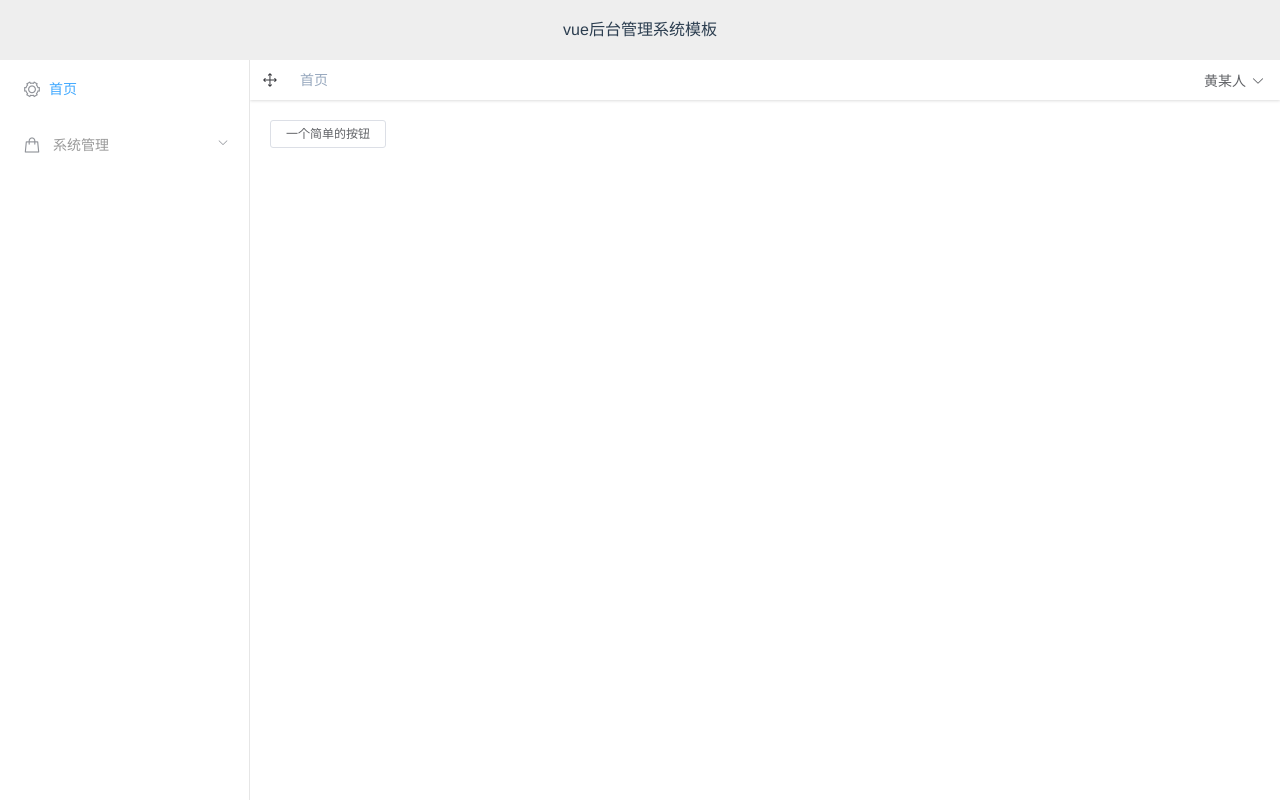
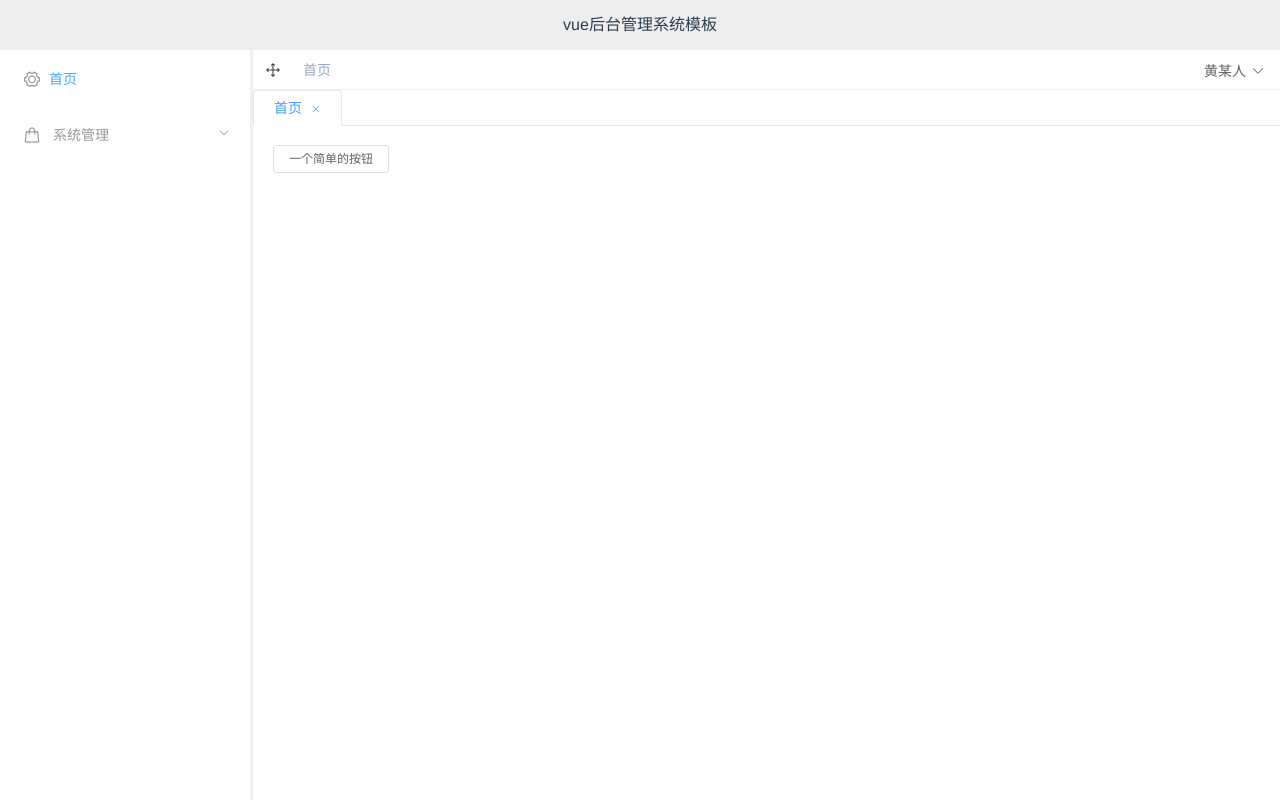
Before and after one commit to hhsq/vue-authentication, a Vue app: page /home in a window 1280 px wide. Built offline with nearby package versions, Linux system fonts and the light colour scheme.

Commit message:
tabs结合侧边栏切换

```diff
--- a/src/assets/common.less
+++ b/src/assets/common.less
@@ -70,3 +70,17 @@
 .home-menu-item{
   color: rgb(153, 153, 153) !important;
 }
+/**滚动条控制*/
+
+::-webkit-scrollbar-track-piece { //滚动条未占区域
+  background-color:#f8f8f8;
+}
+::-webkit-scrollbar {//滚动条的宽度
+  width:9px;
+  height:9px;
+}
+::-webkit-scrollbar-thumb {//滚动条的设置
+  background-color:#dddddd;
+  border-radius: 15px;
+  min-height:28px;
+}
--- a/src/components/aboutMenu.vue
+++ b/src/components/aboutMenu.vue
@@ -34,5 +34,4 @@ export default {
 </script>
 <style scoped lang="less">
 
-  /*.el-menu--collapse .el-submenu .el-submenu__title .el-submenu__icon-arrow, .el-menu--collapse .el-submenu .el-submenu__title span*/
 </style>
--- a/src/components/common/conHead.vue
+++ b/src/components/common/conHead.vue
@@ -21,19 +21,24 @@
         </el-dropdown>
       </div>
     </div>
+    <div class="tabsView">
+      <TabsView></TabsView>
+    </div>
   </div>
 </template>
 <script>
   const Bread = r => require.ensure([], () => r(require('@/components/common/breadcrumb.vue')), 'Bread');
+  const TabsView = r => require.ensure([], () => r(require('@/components/common/tabsView.vue')), 'tabsView');
   export default {
     name: 'conHead',
+    components: {
+      Bread,
+      TabsView,
+    },
     data () {
       return {
         userName: '黄某人'
       }
-    },
-    components: {
-      Bread,
     },
     methods: {
       collapse() {
@@ -58,9 +63,9 @@
   .conHeadTitle {
     .flsb;
     height: 40px;
-    border-bottom-color: #f0f0f0;
+    border-bottom: 1px solid #f0f0f0;
     .flaic;
-    box-shadow: 0 1px 3px 0 rgba(0,0,0,.12), 0 0 3px 0 rgba(0,0,0,.04);
+    /*box-shadow: 0 1px 3px 0 rgba(0,0,0,.12), 0 0 3px 0 rgba(0,0,0,.04);*/
   }
 
   .conHeadTab {
@@ -86,7 +91,11 @@
     cursor: pointer;
     .cc
   }
+
   .userInfo{
     margin-right: 15px;
   }
+  .el-dropdown-link{
+    cursor: pointer;
+  }
 </style>
--- a/src/components/common/content.vue
+++ b/src/components/common/content.vue
@@ -1,9 +1,13 @@
 <template>
   <div id="contentBox">
     <ConHead class="conHead"></ConHead>
-    <div style="height: 40px"></div>
+    <div style="height: 75px"></div>
     <div class="contentDetail" ref="contentDetail" element-loading-text="正在加载数据...">
-      <router-view></router-view>
+      <transition name="fade" mode="out-in">
+        <keep-alive :include="aliveViews">
+          <router-view/>
+        </keep-alive>
+      </transition>
     </div>
   </div>
 </template>
@@ -13,8 +17,13 @@
   export default {
     name: "contentBar",
     components:{
-      ConHead
-    }
+      ConHead,
+    },
+    computed: {
+      aliveViews () {
+        return this.$store.state.tabsView.aliveView
+      }
+    },
   }
 </script>
 
@@ -31,7 +40,7 @@
   }
   .contentDetail {
      padding: 20px;
-     height: calc(~'100% - 40px');
+     height: calc(100% - 75px);
      flex: 1;
      overflow-y: auto;
    }
--- a/src/components/common/header.vue
+++ b/src/components/common/header.vue
@@ -20,8 +20,8 @@
 
   .headBar {
     width: 100vw;
-    height: 60px;
-    line-height: 60px;
+    height: 50px;
+    line-height: 50px;
     text-align: center;
     background-color: #eeeeee;
   }
--- /dev/null
+++ b/src/components/common/tabsView.vue
@@ -0,0 +1,136 @@
+<template>
+    <div>
+      <el-tabs v-model="tabView" type="card" @tab-click="tabClick" closable @tab-remove="removeTab" @contextmenu.prevent.native="openMenu($event)">
+        <el-tab-pane label="首页" name="/home"></el-tab-pane>
+        <el-tab-pane
+          v-for="(item, idx) in visitedViews"
+          :key="item.meta.title"
+          :label="item.meta.title"
+          :name="item.path"
+        >
+        </el-tab-pane>
+      </el-tabs>
+      <span @click.prevent.stop="closeMenu"></span>
+      <ul class='contextmenu' v-show="visible" :style="{left:left+'px',top:top+'px'}">
+        <li @click="closeSelectedTab">关闭当前</li>
+        <li @click="closeOthersTabs">关闭其他</li>
+        <li @click="closeAllTabs">关闭所有</li>
+      </ul>
+    </div>
+</template>
+
+<script>
+    export default {
+      name: "tabsView",
+      data() {
+        return{
+          tabView: '',
+          data: [],
+
+          visible: false,
+          top: 0,
+          left: 0,
+          selectedTag: {}
+        }
+      },
+      computed:{
+        visitedViews () {
+          return this.$store.state.tabsView.visitedViews
+        }
+      },
+      created () {
+        this.$store.commit('CLEAR_VIEWS',this.$route)
+        this.tabView = this.$route.path;
+        this.addVisitedView(this.$route)
+      },
+      methods: {
+        removeTab (tab) {
+          if (tab === '/home') return;
+          else this.$store.dispatch('delVisitedViews',tab).then(views=>{
+            const latestView = views.slice(-1)[0];
+            if (this.tabView === this.$route.path) {
+              if (latestView) {
+                this.$router.push(latestView.path);
+              } else {
+                this.$router.push('/home');
+              }
+            }
+          })
+        },
+        tabClick (tab) {
+          this.$router.push(tab.name)
+        },
+        addVisitedView (to) {
+          if (to.path === '/home') return;
+          if (!this.$store.state.tabsView.visitedViews.some(e => e.path === to.path)) {
+            this.$store.commit('ADD_VISITED_VIEWS',to);
+          }
+        },
+        closeSelectedTab () {
+          this.removeTab(this.$route.path);
+        },
+        closeOthersTabs () {
+          this.$store.commit('DEL_OTHER_VIEWS',this.$route.path)
+        },
+        closeAllTabs () {
+          this.$store.commit('CLEAR_VIEWS')
+        },
+        openMenu(e) {
+          if (this.visitedViews.length != 1 || this.visitedViews[0].path != '/home') {
+            this.visible = true;
+            this.left = e.clientX - 250;
+            this.top = e.clientY - 60
+          }
+        },
+        closeMenu () {
+          this.visible = false
+        },
+      },
+      watch: {
+        $route(to) {
+          this.tabView = to.path;
+          this.addVisitedView(to)
+        },
+        visible(value) {
+          if (value) {
+            document.body.addEventListener('click', this.closeMenu)
+          } else {
+            document.body.removeEventListener('click', this.closeMenu)
+          }
+        }
+      }
+    }
+</script>
+
+<style lang="less" scoped>
+  @import (reference) '../../assets/common.less';
+  /deep/ .el-tabs__header{
+    margin: 0 !important;
+  }
+  /deep/ .el-tabs__item{
+    height: 35px;
+    line-height: 35px;
+  }
+  .contextmenu {
+    margin: 0;
+    background: #fff;
+    z-index: 9999;
+    position: absolute;
+    list-style-type: none;
+    padding: 5px 0;
+    border-radius: 4px;
+    font-size: 12px;
+    font-weight: 400;
+    color: #333;
+    box-shadow: 2px 2px 3px 0 rgba(0, 0, 0, .3);
+    li {
+      margin: 0;
+      padding: 7px 16px;
+      cursor: pointer;
+      border-bottom: 1px solid #f0f0f0;
+      &:hover {
+        background: #eee;
+      }
+    }
+  }
+</style>
--- a/src/components/index.vue
+++ b/src/components/index.vue
@@ -3,7 +3,7 @@
     <Header class="headBar"></Header>
     <div class="container">
       <div class="menuBox">
-        <!--<el-scrollbar style="height: 100%;">-->
+        <el-scrollbar style="height: 100%;">
           <el-menu class="menus" ref="menu" @select="selectMenu"
                    text-color="#999" active-text-color="#40A9FF" router unique-opened
                    :collapse="collapse" default-active="/home">
@@ -18,7 +18,7 @@
             </div>
             <Menu :menus="menuData"></Menu>
           </el-menu>
-        <!--</el-scrollbar>-->
+        </el-scrollbar>
       </div>
       <Content class="content"></Content>
     </div>
@@ -85,14 +85,16 @@
   .menuBox{
     height: 100%;
     overflow-y: auto;
+    border-right: 3px solid #f0f0f0;
   }
   .menus:not(.el-menu--collapse) {
     width: 250px;
     height: 100%;
+    border-right: none !important;
   }
   .container{
     height: 100vh;
-    padding-top: 60px;
+    padding-top: 50px;
     .flex
   }
   .headBar {
--- a/src/store/index.js
+++ b/src/store/index.js
@@ -1,12 +1,14 @@
 import Vue from 'vue'
 import Vuex from 'vuex';
 import aboutMenu from './modules/aboutMenu'
+import tabsView from './modules/tabsView';
 import getters from "./getters";
 Vue.use(Vuex);
 
 export default new Vuex.Store({
   modules: {
     aboutMenu,
+    tabsView
   },
   getters
 })
--- /dev/null
+++ b/src/store/modules/tabsView.js
@@ -0,0 +1,43 @@
+const tabsView = {
+  state: {
+    visitedViews: [],
+    aliveView: [],
+  },
+  mutations: {
+    ADD_VISITED_VIEWS: (state,view) => {
+      state.visitedViews.push(view);
+      state.aliveView.push(view.name)
+    },
+    DEL_VISITED_VIEWS: (state,path) => {
+      let idx = state.visitedViews.findIndex( e => {
+        return e.path === path;
+      });
+      if (idx > -1) state.visitedViews.splice(idx,1)
+      state.aliveView.forEach((e,i) => {
+        if (e == path)
+          state.aliveView.splice(i,1)
+      })
+    },
+    DEL_OTHER_VIEWS: (state,path) => {
+      state.visitedViews = state.visitedViews.filter( e=>{
+        return e.path === path
+      });
+      state.aliveView = state.aliveView.filter( e=>{
+        return e === path
+      });
+    },
+    CLEAR_VIEWS: (state) => {
+      state.visitedViews.splice(0,state.visitedViews.length);
+      state.aliveView.splice(0,state.aliveView.length)
+    }
+  },
+  actions: {
+    delVisitedViews ({commit,state}, path) {
+      return new Promise((resolve) => {
+        commit('DEL_VISITED_VIEWS', path);
+        resolve(state.visitedViews)
+      })
+    },
+  }
+};
+export default tabsView
--- a/src/views/authManage.vue
+++ b/src/views/authManage.vue
@@ -6,14 +6,14 @@
 
 <script>
     export default {
-      name: "option2",
+      name: "authManage",
       methods: {
         open() {
           this.$c.alertConfirm("二次包裹message").then(e=>{
             this.$c.alertMsg("二次包裹message");
           }).catch(e=>{});
         },
-      }
+      },
     }
 </script>
 
--- a/src/views/menuManage.vue
+++ b/src/views/menuManage.vue
@@ -130,6 +130,7 @@
     >div:last-child{
       width: calc(100% - 380px);
       margin-left: 30px;
+      overflow-y: auto;
       .common-style;
     }
     .treeHead{
```
